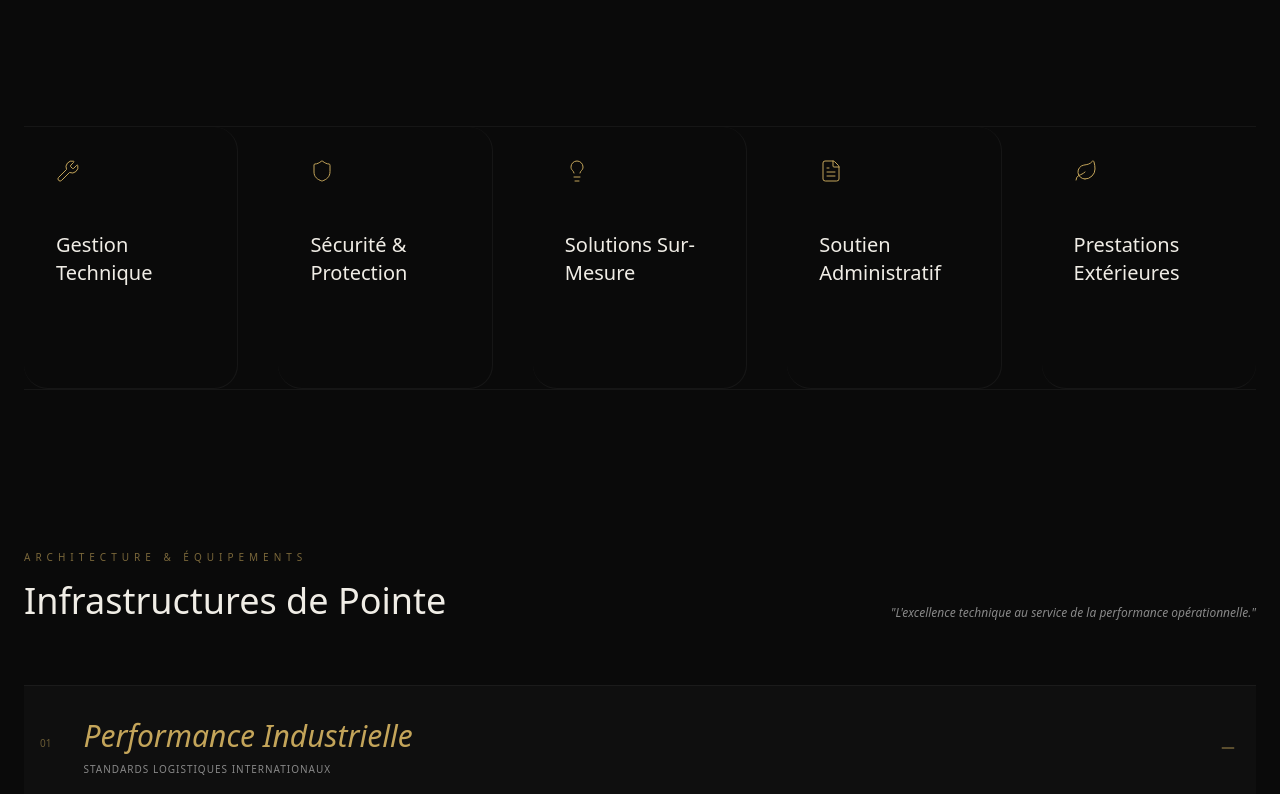
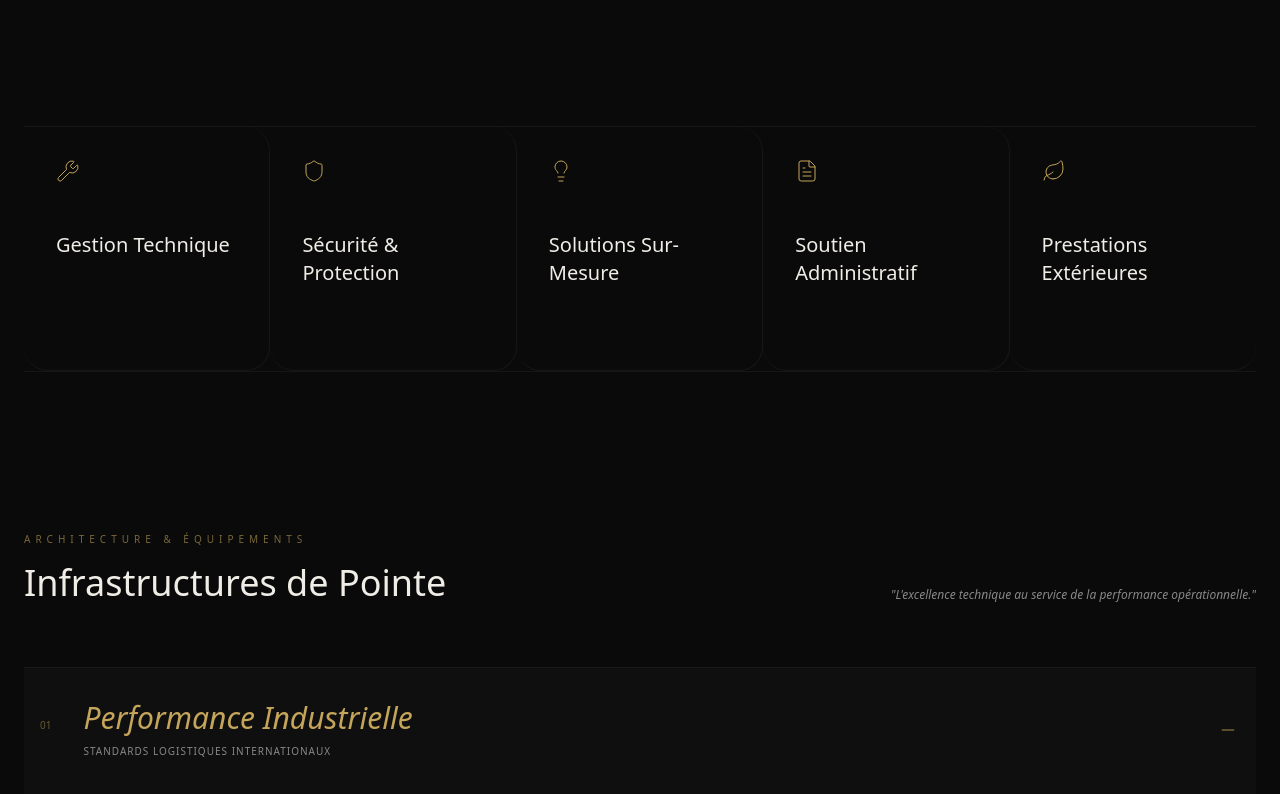
Before and after one commit to celbarrah/SoftGroup, a Next.js app: page / in a window 1280 px wide. Shown: the part 4906-5700 px from the top of the page. Built offline with nearby package versions, Linux system fonts and the light colour scheme; a web font is replaced by a local one.

Commit message:
remove gap from desktop

```diff
--- a/components/sections/Services.jsx
+++ b/components/sections/Services.jsx
@@ -136,7 +136,7 @@ export default function Services() {
         </div>
 
         {/* Services: Minimalist Hover Grid */}
-        <div className="grid grid-cols-1 gap-10 md:grid-cols-5 border-y-0 md:border-y border-white/5 mb-40">
+        <div className="grid grid-cols-1 gap-10 md:gap-0 md:grid-cols-5 border-y-0 md:border-y border-white/5 mb-40">
           {SERVICES.map((svc, i) => (
             <motion.div
               key={svc.title}
```
